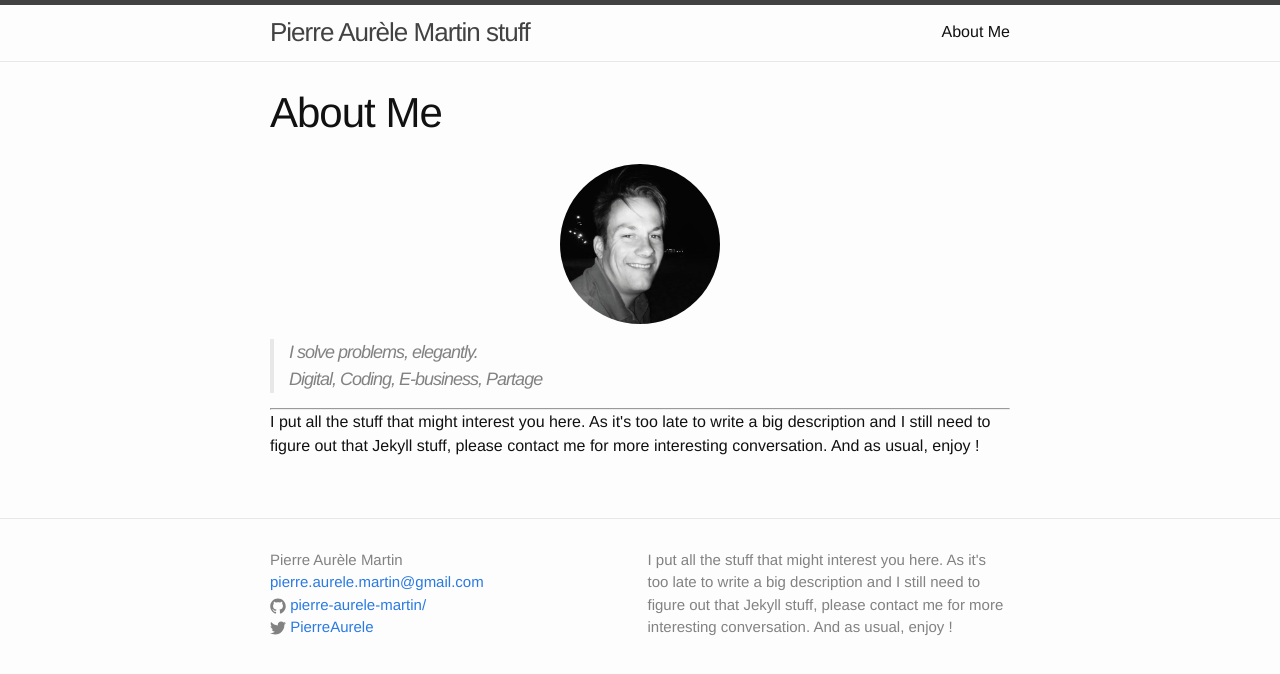
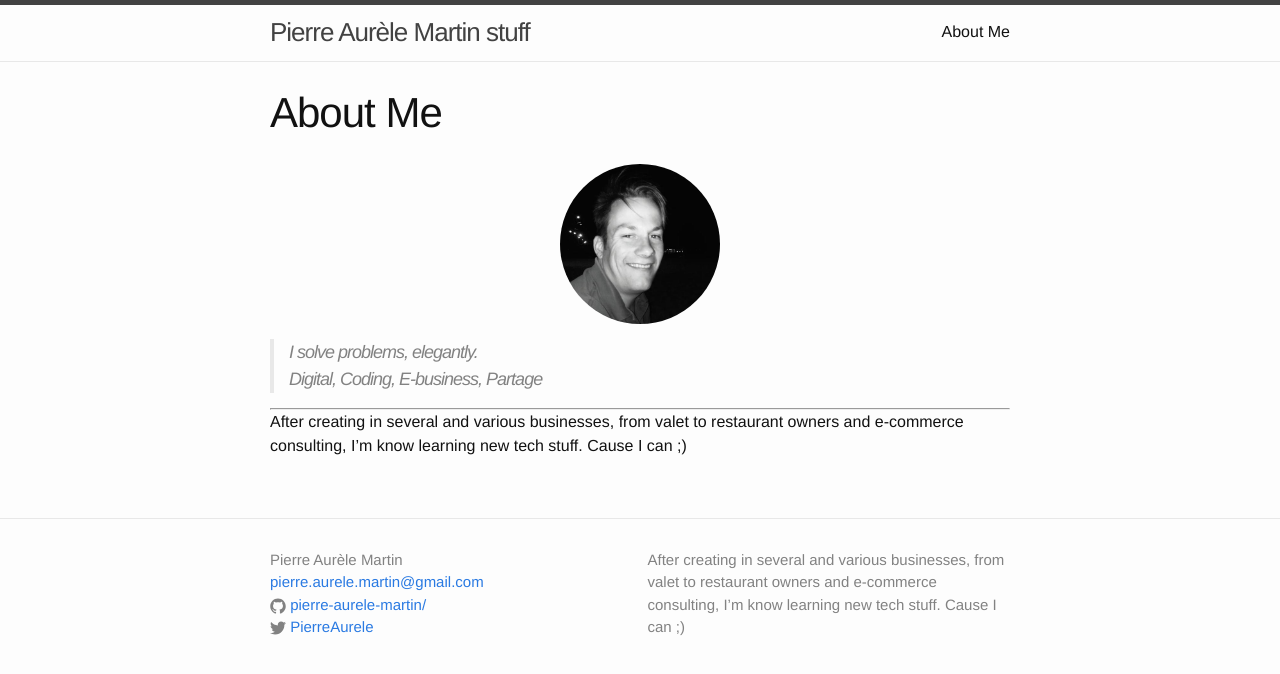
Before and after one commit to pierre-aurele-martin/pamart-in, a Jekyll site: the page built from about.md, in a window 1280 px wide. Shown: the top 674 px of the page. Built offline with Jekyll 4.4.1, drawn with Linux system fonts in a browser that asks for light colours.

Commit message:
sync description with medium account

```diff
--- a/_config.yml
+++ b/_config.yml
@@ -17,9 +17,8 @@ title: Pierre Aurèle Martin stuff
 author: Pierre Aurèle Martin
 email: pierre.aurele.martin@gmail.com
 description: >- # this means to ignore newlines until "baseurl:"
-  I put all the stuff that might interest you here. As it's too late to write a big
-  description and I still need to figure out that Jekyll stuff, please contact me
-  for more interesting conversation. And as usual, enjoy !
+  After creating in several and various businesses, from valet to restaurant owners and e-commerce consulting,
+  I’m know learning new tech stuff. Cause I can ;)
 baseurl: "" # the subpath of your site, e.g. /blog
 url: "" # the base hostname & protocol for your site, e.g. http://example.com
 twitter_username: PierreAurele
```
